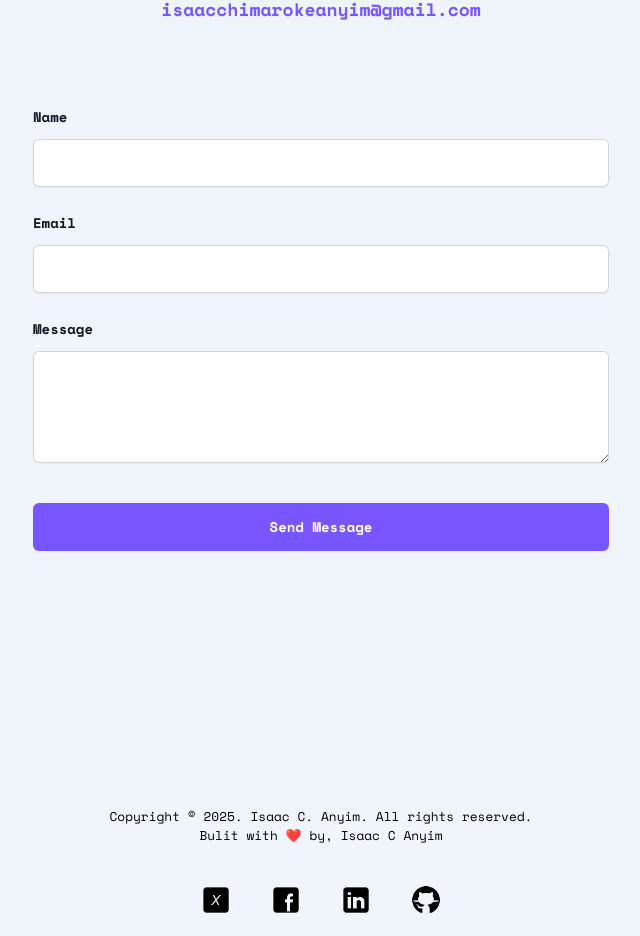
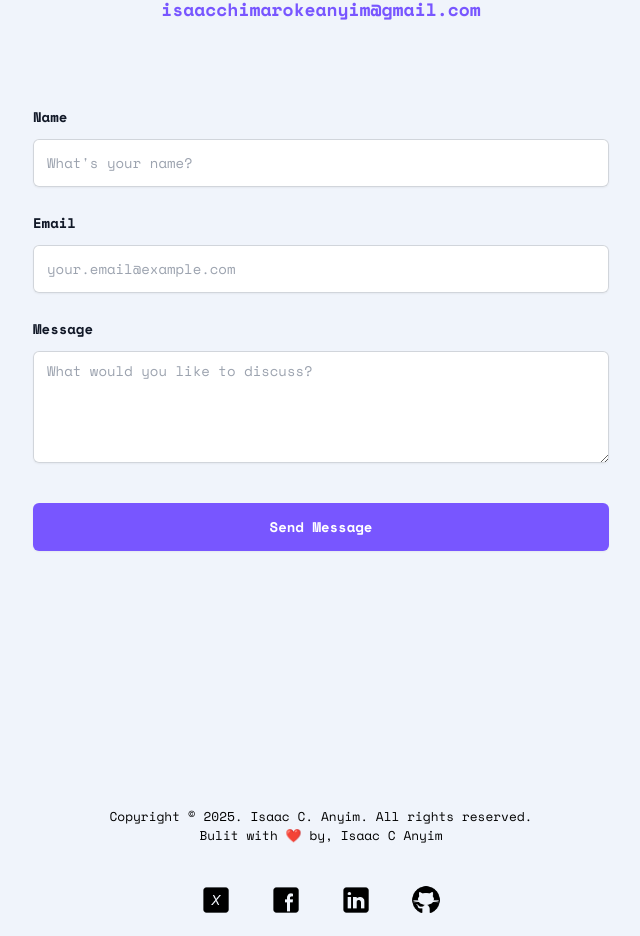
Before and after one commit to CreatorLZ/isaacanyim, a Next.js app: page /about in a window 1280 px wide. Shown: the part 1791-2727 px from the top of the page, without its empty margins (319-959 px from the left). Built offline with nearby package versions, Linux system fonts and the light colour scheme; no server answers; a web font is replaced by a local one.

Commit message:
face lifts

```diff
--- a/app/components/Contact.jsx
+++ b/app/components/Contact.jsx
@@ -9,10 +9,58 @@ function classNames(...classes) {
 export default function Contact() {
   const [success, setSuccess] = useState(false);
   const [isLoading, setIsLoading] = useState(false);
+  const [errors, setErrors] = useState({});
+  const [formData, setFormData] = useState({
+    user_name: "",
+    user_email: "",
+    message: "",
+  });
   const form = useRef();
   const timeoutRef = useRef(null);
+
+  const validateForm = () => {
+    const newErrors = {};
+
+    if (!formData.user_name.trim()) {
+      newErrors.user_name = "Name is required";
+    }
+
+    if (!formData.user_email.trim()) {
+      newErrors.user_email = "Email is required";
+    } else if (!/\S+@\S+\.\S+/.test(formData.user_email)) {
+      newErrors.user_email = "Please enter a valid email";
+    }
+
+    if (!formData.message.trim()) {
+      newErrors.message = "Message is required";
+    }
+
+    setErrors(newErrors);
+    return Object.keys(newErrors).length === 0;
+  };
+
+  const handleInputChange = (e) => {
+    const { name, value } = e.target;
+    setFormData((prev) => ({
+      ...prev,
+      [name]: value,
+    }));
+    // Clear error when user starts typing
+    if (errors[name]) {
+      setErrors((prev) => ({
+        ...prev,
+        [name]: "",
+      }));
+    }
+  };
+
   const sendEmail = (e) => {
     e.preventDefault();
+
+    if (!validateForm()) {
+      return;
+    }
+
     setIsLoading(true);
     emailjs
       .sendForm("service_3ac0rlk", "template_3buadfm", form.current, {
@@ -23,6 +71,7 @@ export default function Contact() {
           console.log("SUCCESS!");
           setIsLoading(false);
           setSuccess(true);
+          setFormData({ user_name: "", user_email: "", message: "" });
           e.target.reset();
         },
         (error) => {
@@ -31,6 +80,7 @@ export default function Contact() {
         }
       );
   };
+
   // Handle success message disappearance after timeout
   useEffect(() => {
     if (success) {
@@ -87,9 +137,16 @@ export default function Contact() {
                 type="text"
                 name="user_name"
                 id="name"
-                autoComplete="name"
-                className="block w-full rounded-md border-0 px-3.5 py-3 text-gray-900 shadow-sm ring-1 ring-inset ring-gray-300 placeholder:text-gray-400 focus:ring-2 focus:ring-inset focus:ring-primary sm:text-sm sm:leading-6"
+                placeholder="What's your name?"
+                value={formData.user_name}
+                onChange={handleInputChange}
+                className={`block w-full rounded-md border-0 px-3.5 py-3 text-gray-900 shadow-sm ring-1 ring-inset ${
+                  errors.user_name ? "ring-red-500" : "ring-gray-300"
+                } placeholder:text-gray-400 focus:ring-2 focus:ring-inset focus:ring-primary sm:text-sm sm:leading-6`}
               />
+              {errors.user_name && (
+                <p className="mt-1 text-sm text-red-500">{errors.user_name}</p>
+              )}
             </div>
           </div>
 
@@ -105,9 +162,16 @@ export default function Contact() {
                 type="email"
                 name="user_email"
                 id="email"
-                autoComplete="email"
-                className="block w-full rounded-md border-0 px-3.5 py-3 text-gray-900 shadow-sm ring-1 ring-inset ring-gray-300 placeholder:text-gray-400 focus:ring-2 focus:ring-inset focus:ring-primary sm:text-sm sm:leading-6"
+                placeholder="your.email@example.com"
+                value={formData.user_email}
+                onChange={handleInputChange}
+                className={`block w-full rounded-md border-0 px-3.5 py-3 text-gray-900 shadow-sm ring-1 ring-inset ${
+                  errors.user_email ? "ring-red-500" : "ring-gray-300"
+                } placeholder:text-gray-400 focus:ring-2 focus:ring-inset focus:ring-primary sm:text-sm sm:leading-6`}
               />
+              {errors.user_email && (
+                <p className="mt-1 text-sm text-red-500">{errors.user_email}</p>
+              )}
             </div>
           </div>
 
@@ -123,9 +187,16 @@ export default function Contact() {
                 name="message"
                 id="message"
                 rows={4}
-                className="block w-full rounded-md border-0 px-3.5 py-2 text-gray-900 shadow-sm ring-1 ring-inset ring-gray-300 placeholder:text-gray-400 focus:ring-2 focus:ring-inset focus:ring-primary text-sm sm:text-sm sm:leading-6"
-                defaultValue={""}
+                placeholder="What would you like to discuss?"
+                value={formData.message}
+                onChange={handleInputChange}
+                className={`block w-full rounded-md border-0 px-3.5 py-2 text-gray-900 shadow-sm ring-1 ring-inset ${
+                  errors.message ? "ring-red-500" : "ring-gray-300"
+                } placeholder:text-gray-400 focus:ring-2 focus:ring-inset focus:ring-primary text-sm sm:text-sm sm:leading-6`}
               />
+              {errors.message && (
+                <p className="mt-1 text-sm text-red-500">{errors.message}</p>
+              )}
             </div>
           </div>
         </div>
--- a/app/components/Hero.jsx
+++ b/app/components/Hero.jsx
@@ -93,7 +93,7 @@ export default function Hero() {
           variants={itemVariants2}
           className="text-gray-700 text-3xl md:text-7xl tracking-normal font-extrabold  pb-0"
         >
-          HI👋🏾{"!"}, I{"'"}M ISAAC,
+          HI👋🏾{"!"} I{"'"}M ISAAC
           <br />
         </motion.h1>
         <motion.h1
@@ -102,18 +102,16 @@ export default function Hero() {
         >
           A SOFTWARE DEVELOPER.
         </motion.h1>
-        {/* <br /> */}
+        {/* /* <br /> */}
         <AnimatedText className="leading-loose text-sm md:text-xl pb-10">
           I create captivating, immersive & user-friendly digital journeys.
         </AnimatedText>
-
         <Link href="#projects">
-          {/* <div className="text-gray-700 text-base">EXPLORE PROJECTS</div> */}
           <button className="relative inline-block text-lg group mb-12 md:mb-7 w-fit ">
             <span className="relative z-10 block px-5 py-5 overflow-hidden font-medium leading-tight text-black transition-colors duration-300 ease-out border-2 border-gray-900 rounded-lg group-hover:text-white">
               <span className="absolute inset-0 w-full h-full px-5 py-3 rounded-lg bg-gray-50"></span>
               <span className="absolute left-0 w-80 h-48 -ml-2 transition-all duration-300 origin-top-right -rotate-90 -translate-x-full translate-y-12 bg-primary group-hover:-rotate-180 ease"></span>
-              <span className="relative text-gray-700 hover:text-white">
+              <span className="relative group-hover:text-white transition-colors duration-300">
                 EXPLORE PROJECTS
               </span>
             </span>
--- a/app/globals.css
+++ b/app/globals.css
@@ -10,18 +10,6 @@ html {
   @apply scroll-smooth;
 }
 body {
-  /* background:
-    linear-gradient(
-      to right,
-      rgba(235, 240, 250, 0.7),
-      rgba(235, 240, 250, 0.7)
-    ),
-    linear-gradient(
-      to left,
-      rgba(235, 240, 250, 0.7),
-      rgba(235, 240, 250, 0.7)
-    ),
-    url('/graphnew.png') no-repeat center center fixed; */
   background-color: rgba(
     235,
     240,
@@ -31,7 +19,7 @@ body {
   background-size: cover;
   position: relative;
   width: 100%;
-  @apply pb-20 scroll-smooth;
+  scroll-behavior: smooth;
 }
 
 main {
```
